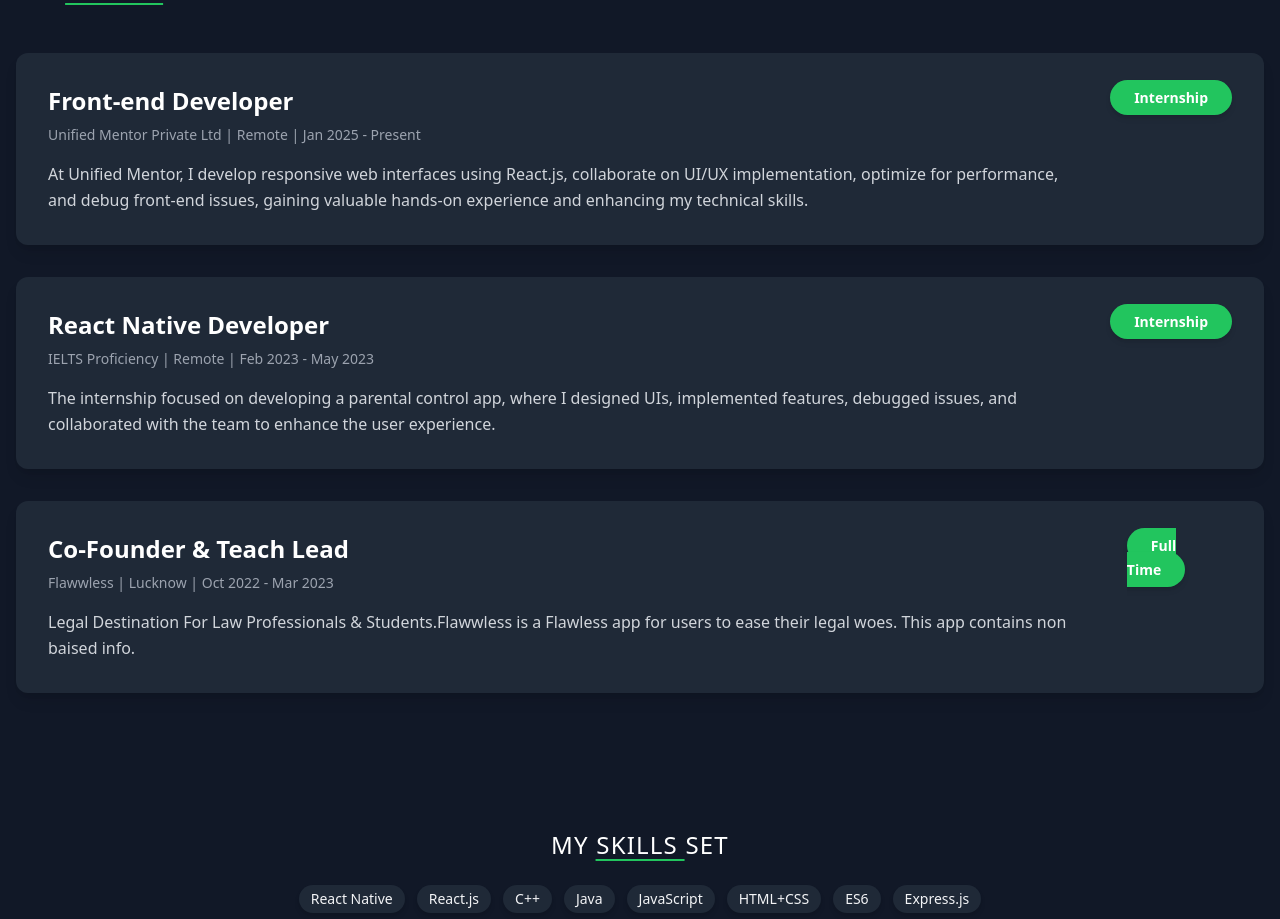
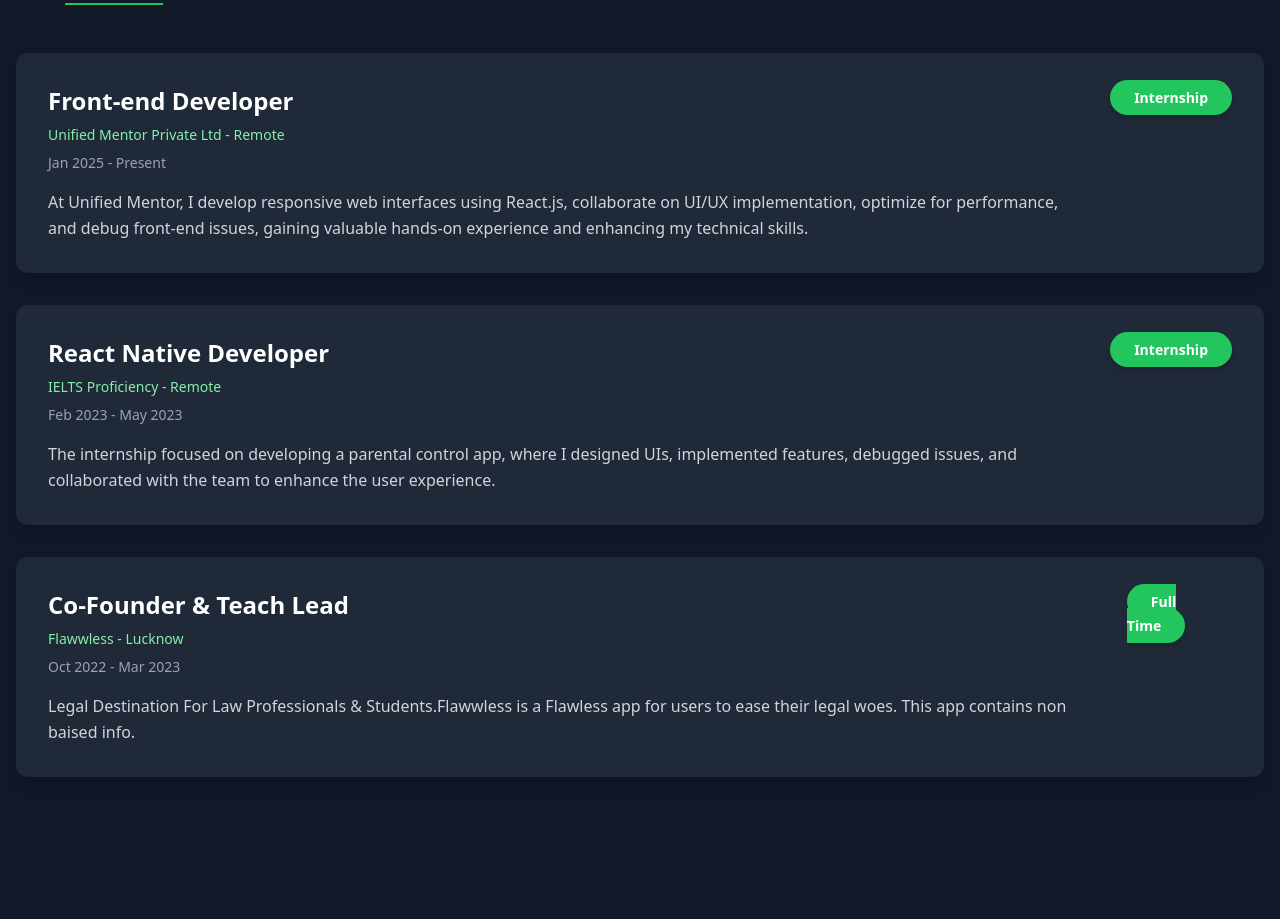
Before and after one commit to AjeetSingh2016/portfolio-2025, a Next.js app: page / in a window 1280 px wide. Shown: the part 1707-2626 px from the top of the page. Built offline with nearby package versions, Linux system fonts and the light colour scheme.

Commit message:
expirence text color change

```diff
--- a/src/app/components/AboutMe.js
+++ b/src/app/components/AboutMe.js
@@ -80,9 +80,12 @@
                 className="bg-gray-800 p-8 rounded-xl shadow-lg hover:shadow-2xl transition-all duration-300 ease-in-out transform hover:-translate-y-2 flex flex-col md:flex-row items-start"
               >
                 <div className="flex-grow">
-                  <h4 className="text-2xl font-semibold">{exp.title}</h4>
+                  <h4 className="text-2xl font-semibold ">{exp.title}</h4>
+                  <p className="text-sm text-green-300 mt-2">
+                    {exp.company} - {exp.type}
+                  </p>
                   <p className="text-sm text-gray-400 mt-2">
-                    {exp.company} | {exp.type} | {exp.duration}
+                    {exp.duration}
                   </p>
                   <p className="mt-4 text-gray-300 leading-relaxed">
                     {exp.description}
```
